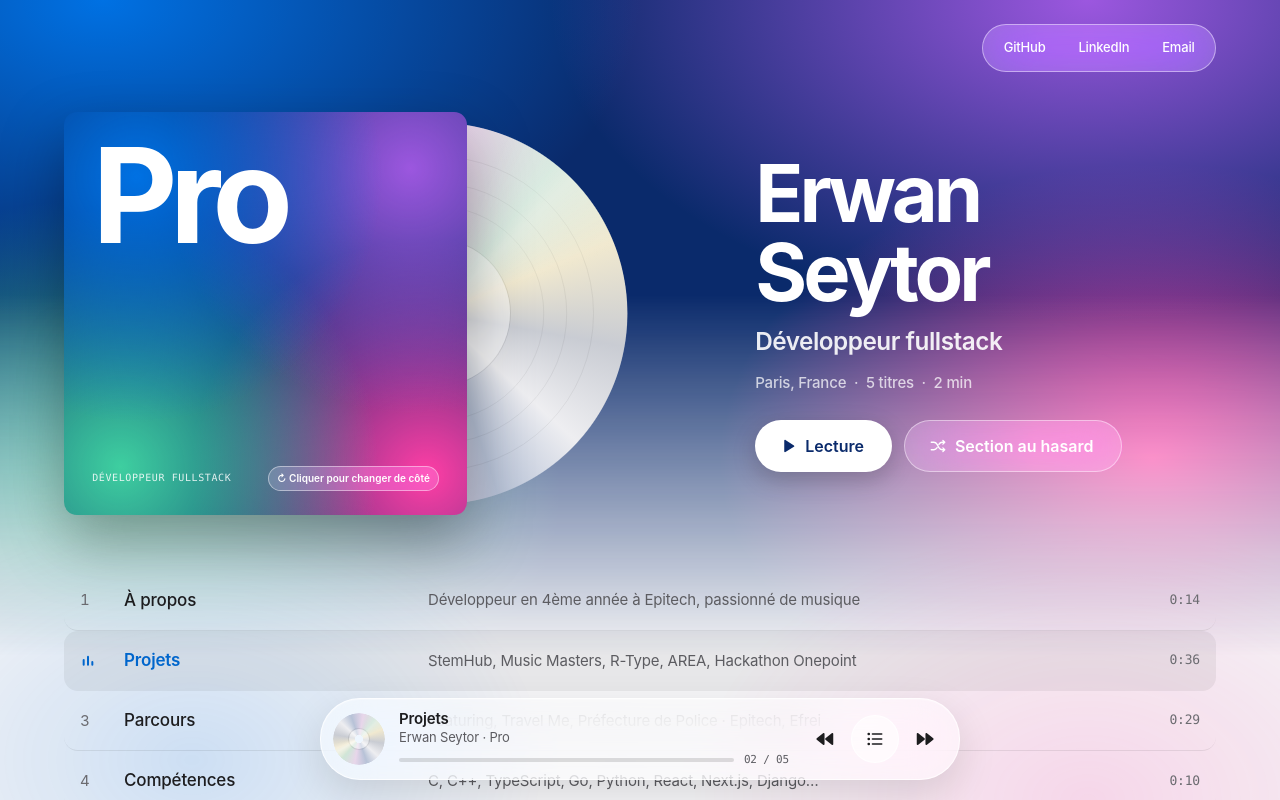
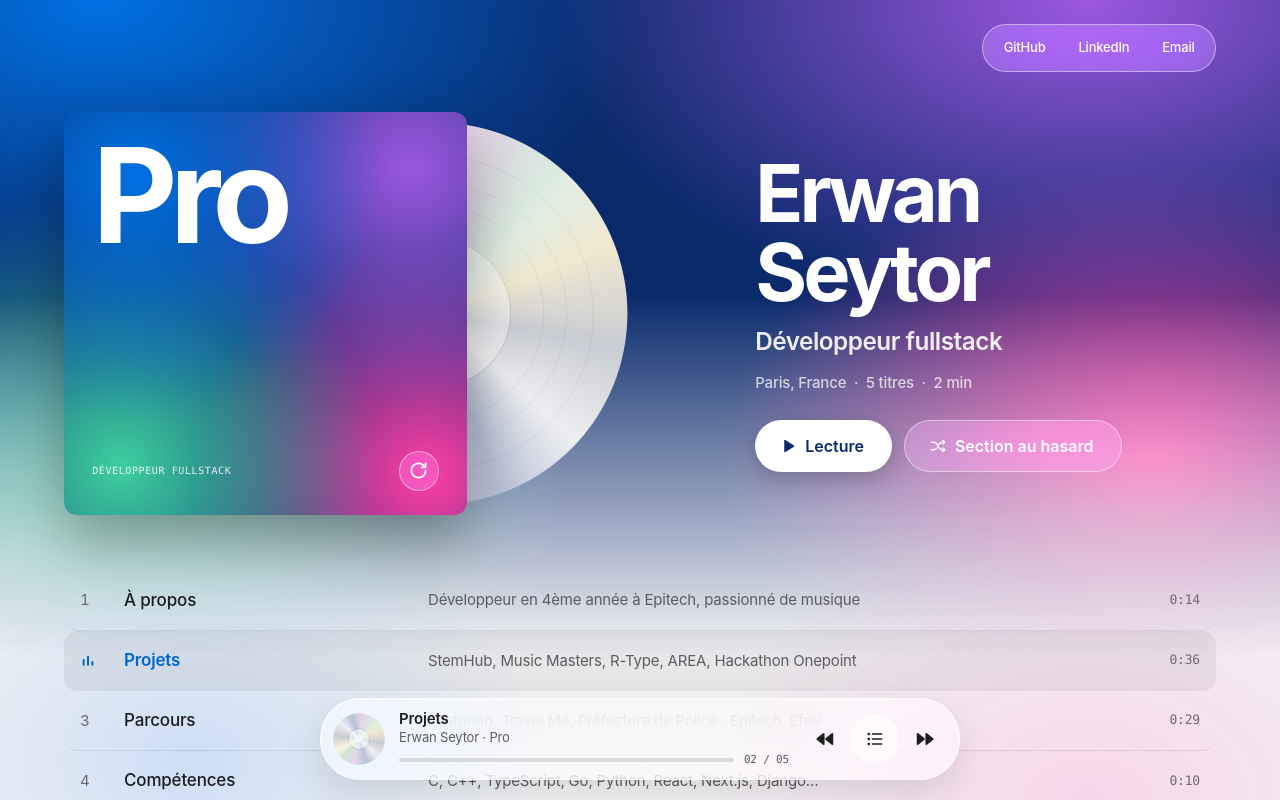
Before and after one commit to aernw/aernw.github.io, a React (Vite) app: page / in a window 1280 px wide. Shown: the top 800 px of the page. Built offline with nearby package versions, Linux system fonts and the light colour scheme.

Commit message:
feat: flip icon instead of text on the cover
The cover hint is now an icon in a glass circle; the arrow turns
when the cover is hovered.

```diff
--- a/src/album/AlbumCover.css
+++ b/src/album/AlbumCover.css
@@ -46,25 +46,29 @@
   gap: 0.75rem;
 }
 
-/* Dit qu'un clic retourne le disque, sans bouton : une étiquette en verre. */
-.album-cover__hint {
+/* Dit qu'un clic retourne le disque, sans bouton ni texte : une icône dans
+   une pastille en verre, qui tourne un peu au survol de la pochette. */
+.album-cover__flip {
+  display: grid;
   flex-shrink: 0;
-  padding: 0.35em 0.8em;
-  border-radius: var(--radius-pill);
-  font-size: max(0.625rem, 2.6cqi);
-  font-weight: 600;
-  white-space: nowrap;
+  place-items: center;
+  width: max(2.5rem, 11cqi);
+  aspect-ratio: 1;
+  border-radius: 50%;
   background: var(--glass-on-art);
   border: 1px solid var(--glass-on-art-edge);
   -webkit-backdrop-filter: var(--glass-blur);
   backdrop-filter: var(--glass-blur);
 }
 
-/* Pochette étroite (mobile) : l'étiquette passe sous la ligne du bas. */
-@container (max-width: 20rem) {
-  .album-cover__foot {
-    flex-direction: column;
-    align-items: flex-start;
-    gap: 0.5rem;
+.album-cover__flip svg {
+  width: 50%;
+  height: 50%;
+  transition: rotate var(--duration-slow) var(--ease-out);
+}
+
+@media (hover: hover) {
+  .album__art:hover .album-cover__flip svg {
+    rotate: 160deg;
   }
 }
--- a/src/album/AlbumCover.tsx
+++ b/src/album/AlbumCover.tsx
@@ -1,11 +1,12 @@
 import type { CSSProperties } from 'react'
 import type { Album } from '../content'
+import { FlipIcon } from './icons'
 import './AlbumCover.css'
 
 interface AlbumCoverProps {
   readonly album: Album
-  /** Petite indication posée en bas à droite de la pochette. */
-  readonly hint?: string
+  /** Affiche, en bas à droite, l'icône qui dit qu'un clic retourne le disque. */
+  readonly flippable?: boolean
 }
 
 /**
@@ -13,7 +14,7 @@ interface AlbumCoverProps {
  * nom en grand, une petite ligne en bas. Dessinée en CSS, sans image : elle
  * suit la palette quand on retourne le disque.
  */
-export function AlbumCover({ album, hint }: AlbumCoverProps) {
+export function AlbumCover({ album, flippable = false }: AlbumCoverProps) {
   // Un nom court s'écrit plus grand : « Pro » et « Perso » occupent à peu près
   // la même largeur sur la pochette.
   const nameStyle: CSSProperties = { fontSize: album.name.length <= 3 ? '38cqi' : '30cqi' }
@@ -25,7 +26,11 @@ export function AlbumCover({ album, hint }: AlbumCoverProps) {
       </span>
       <span className="album-cover__foot">
         <span className="album-cover__line">{album.coverLine}</span>
-        {hint === undefined ? null : <span className="album-cover__hint">↻ {hint}</span>}
+        {flippable ? (
+          <span className="album-cover__flip">
+            <FlipIcon size={22} />
+          </span>
+        ) : null}
       </span>
     </span>
   )
--- a/src/album/AlbumHero.tsx
+++ b/src/album/AlbumHero.tsx
@@ -91,7 +91,7 @@ export function AlbumHero({ side, active, onFlip }: AlbumHeroProps) {
             <Disc label={`Erwan Seytor · ${album.name}`} printed={side === 'b'} />
           </span>
           <span className="album__cover">
-            <AlbumCover album={album} hint="Cliquer pour changer de côté" />
+            <AlbumCover album={album} flippable />
           </span>
         </button>
 
--- a/src/album/icons.tsx
+++ b/src/album/icons.tsx
@@ -77,6 +77,22 @@ export function ShuffleIcon(props: IconProps) {
 }
 
 /** Égaliseur : marque la piste en cours dans les listes. */
+/** Flèche circulaire : un clic retourne le disque. */
+export function FlipIcon(props: IconProps) {
+  return (
+    <Svg {...props}>
+      <path
+        d="M21 12a9 9 0 1 1-9-9c2.5 0 4.9 1 6.7 2.7L21 8M21 3v5h-5"
+        fill="none"
+        stroke="currentColor"
+        strokeWidth="2.2"
+        strokeLinecap="round"
+        strokeLinejoin="round"
+      />
+    </Svg>
+  )
+}
+
 export function NowPlayingIcon(props: IconProps) {
   return (
     <Svg {...props}>
```
